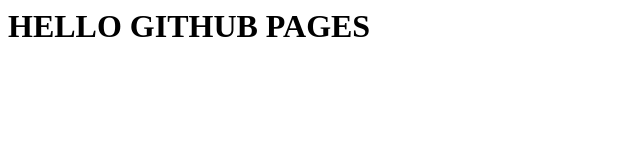
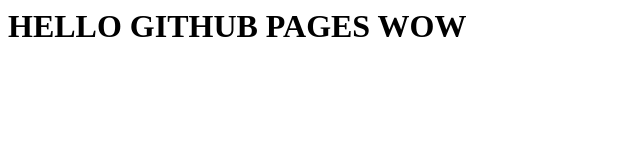
Before and after one commit to lefromage/geojson, a plain HTML site: page index.html in a window 1280 px wide. Shown: the whole page, without its empty margins (0-640 px from the left). Drawn offline with Linux system fonts and the light colour scheme.

Commit message:
Update index.html

```diff
--- a/index.html
+++ b/index.html
@@ -1,7 +1,7 @@
 <html>
 <body>
 <H1>
-HELLO GITHUB PAGES
+HELLO GITHUB PAGES WOW
 </H1>
 </body>
 </html>
```
